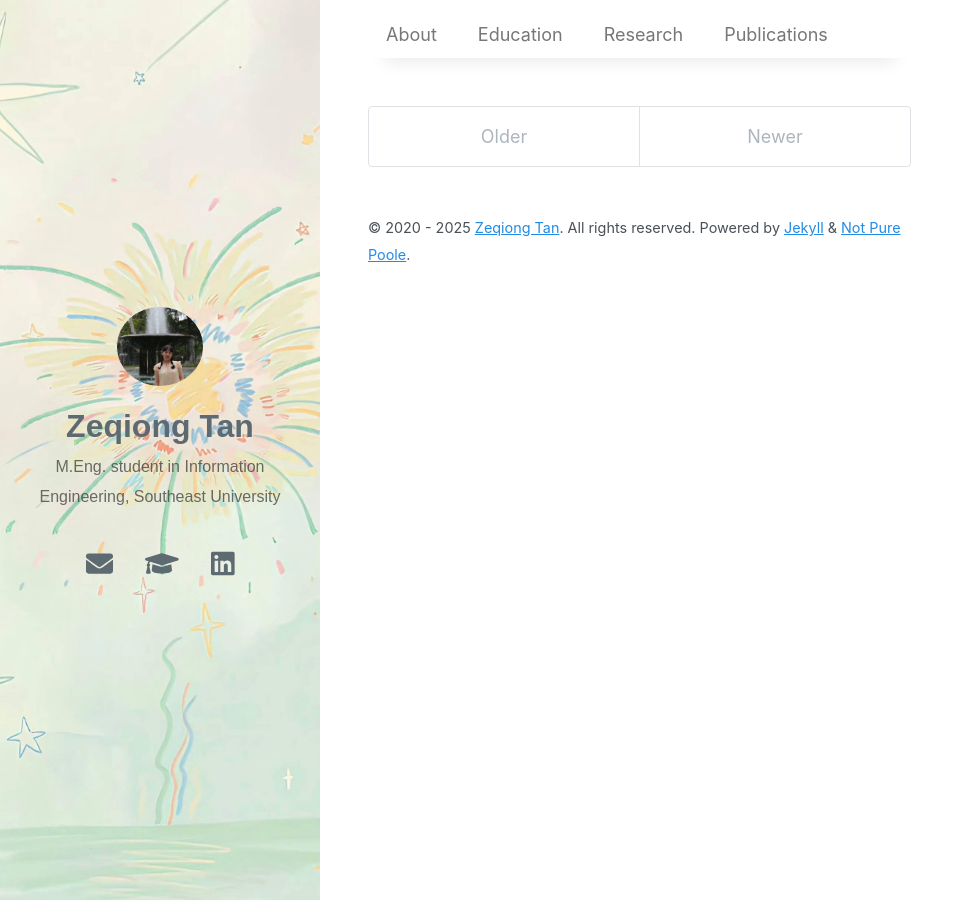
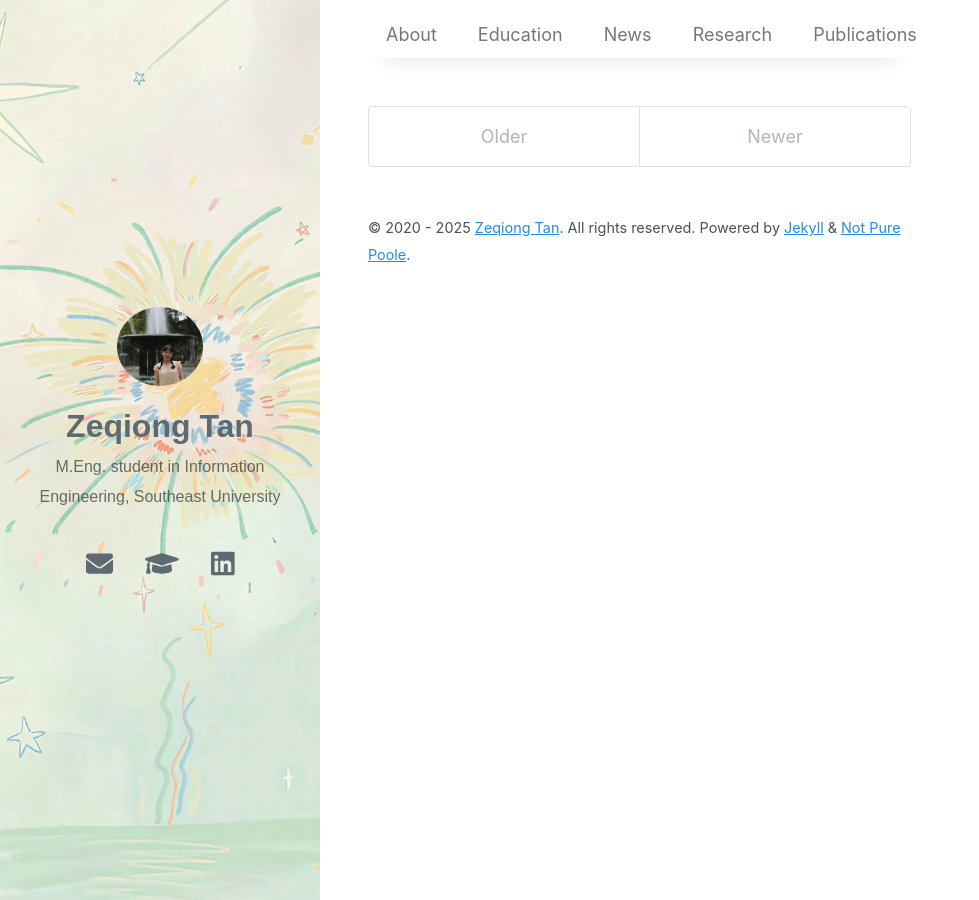
Before and after one commit to zqtann/zqtann.github.io, a Jekyll site: the page built from blog.html, in a window 1280 px wide. Shown: the whole page, without its empty margins (0-979 px from the left). Built offline with Jekyll 4.4.1, drawn with Linux system fonts in a browser that asks for light colours; nearby versions of some CDN libraries.

Commit message:
Update navigation.yml

```diff
--- a/_data/navigation.yml
+++ b/_data/navigation.yml
@@ -4,6 +4,8 @@
 - title: Education
   url: /#education
   # url: /education/
+- title: News
+  url: /#news
 - title: Research
   url: /#research
   # url: /research/
```
